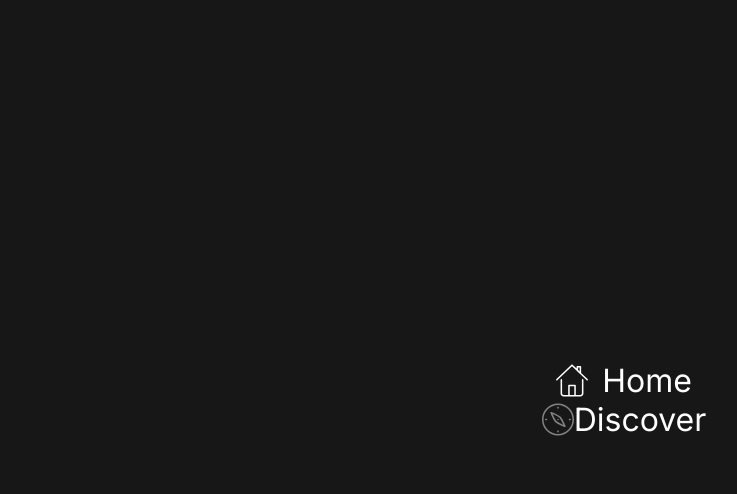
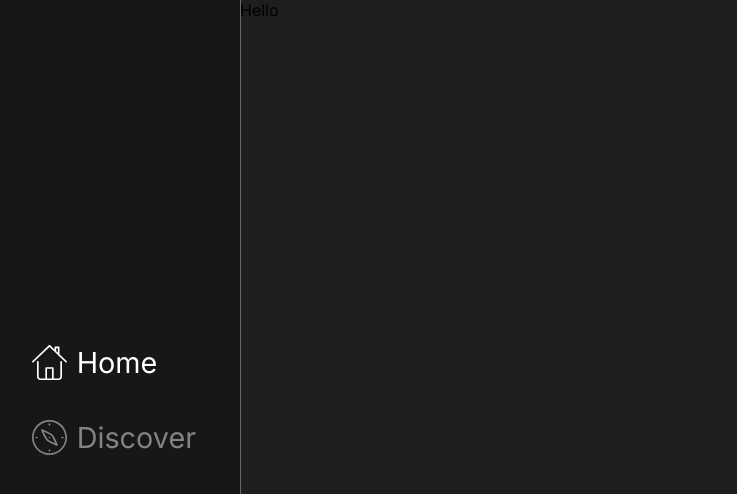
Before and after one commit to emiliaajax/movie-app-client, a React (Create React App) app: page / in a window 1280 px wide. Shown: the top 494 px of the page, without its empty margins (16-753 px from the left). Built offline with nearby package versions, Linux system fonts and the light colour scheme.

Commit message:
Implement base layout component

```diff
--- a/src/App.css
+++ b/src/App.css
@@ -1,3 +1,4 @@
 .App {
   font-family: 'Inter', sans-serif;
+  background-color: #1E1E1E;
 }
--- a/src/App.js
+++ b/src/App.js
@@ -1,5 +1,8 @@
-import { BrowserRouter as Router, Routes, Route } from 'react-router-dom';
-import SideBar from "./components/SideBar/SideBar";
+import { BrowserRouter as Router, Routes, Route } from 'react-router-dom'
+import BaseLayout from './components/BaseLayout/BaseLayout'
+import Discover from './pages/Discover/Discover'
+import Home from './pages/Home/Home'
+import './App.css'
 
 function App() {
   return (
@@ -8,8 +11,12 @@ function App() {
         <div className="App">
           <Routes>
             <Route
-              element={<SideBar />}
+              element={<BaseLayout><Home /></BaseLayout>}
               path='/'
+            />
+            <Route
+              element={<BaseLayout><Discover /></BaseLayout>}
+              path='/discover'
             />
           </Routes>
         </div>
--- /dev/null
+++ b/src/components/BaseLayout/BaseLayout.css
@@ -0,0 +1,17 @@
+.layoutContainer {
+  display: grid;
+  grid-template-columns: 1fr 4fr;
+  grid-template-rows: auto;
+  width: 100vw;
+  height: 100vh;
+  left: 0px;
+  top: 0px;
+}
+
+SideBar {
+  grid-column: 1/2;
+}
+
+#children {
+  grid-column: 2/3;
+}
--- /dev/null
+++ b/src/components/BaseLayout/BaseLayout.js
@@ -0,0 +1,19 @@
+import SideBar from '../SideBar/SideBar.js'
+import './BaseLayout.css'
+
+function BaseLayout (props) {
+  const { children } = props ? props : null
+
+  return (
+    <>
+      <div className='layoutContainer'>
+        <SideBar id='sidebar' />
+        <div id='children'>
+          {children}
+        </div>
+      </div>
+    </>
+  )
+}
+
+export default BaseLayout
--- a/src/components/SideBar/SideBar.css
+++ b/src/components/SideBar/SideBar.css
@@ -1,5 +1,4 @@
 .sideBarContainer {
-  position: absolute;
   width: 100%;
   height: 100%;
   left: 0px;
@@ -12,17 +11,36 @@
   align-items: center;
 }
 
+.sideBar {
+  width: 100%;
+}
+
+.sideBar div {
+  width: 100%;
+  display: grid;
+  grid-template-columns: 1fr 5fr;
+}
+
 .sideBar div a {
+  padding: 5px;
+  padding-top: 20px;
+  padding-bottom: 20px;
   color: #838383;
-  font-family: 'Inter', sans-serif;
   font-weight: 400;
-  font-size: 2rem;
+  font-size: 1.8rem;
   text-decoration: none;
-  text-align: left;
+  grid-column: 2/3;
   display: flex;
-  justify-content: space-evenly;
 }
 
 .sideBar div a:focus {
   color: #FFFFFF;
 }
+
+.sideBar div a img {
+  margin-right: 10px;
+}
+
+.sideBar div:hover {
+  background-color: #1d1d1d;
+}
--- a/src/components/SideBar/SideBar.js
+++ b/src/components/SideBar/SideBar.js
@@ -22,7 +22,7 @@ function SideBar () {
             </Link>
           </div>
           <div>
-            <Link to='/discover' style={{ color: location.pathname === '/' ? '#FFFFFF' : '#838383' }}>
+            <Link to='/discover' style={{ color: location.pathname === '/discover' ? '#FFFFFF' : '#838383' }}>
               <img
                 alt='Discover icon'
                 src={location.pathname === '/discover' ? DiscoverIcon : DiscoverIconInactive}
--- /dev/null
+++ b/src/index.css
@@ -0,0 +1,4 @@
+* {
+  margin: 0;
+  padding: 0;
+}
--- a/src/index.js
+++ b/src/index.js
@@ -1,6 +1,7 @@
 import React from 'react'
 import ReactDOM from 'react-dom/client'
 import App from './App'
+import './index.css'
 
 const root = ReactDOM.createRoot(document.getElementById('root'))
 root.render(
--- a/src/pages/Home/Home.js
+++ b/src/pages/Home/Home.js
@@ -1,6 +1,7 @@
 function Home () {
   return (
     <>
+    <div>Hello</div>
     </>
   )
 }
```
